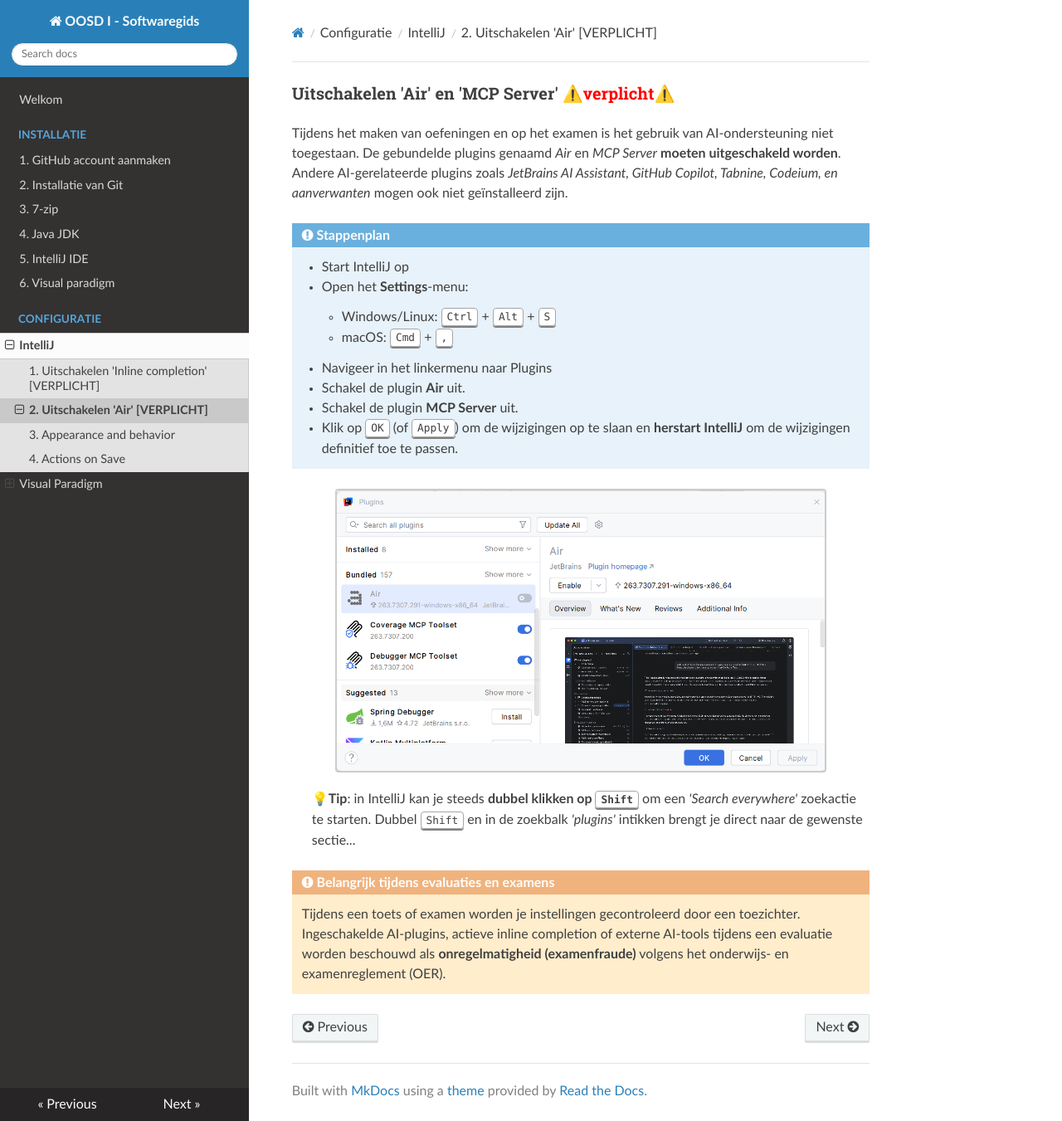
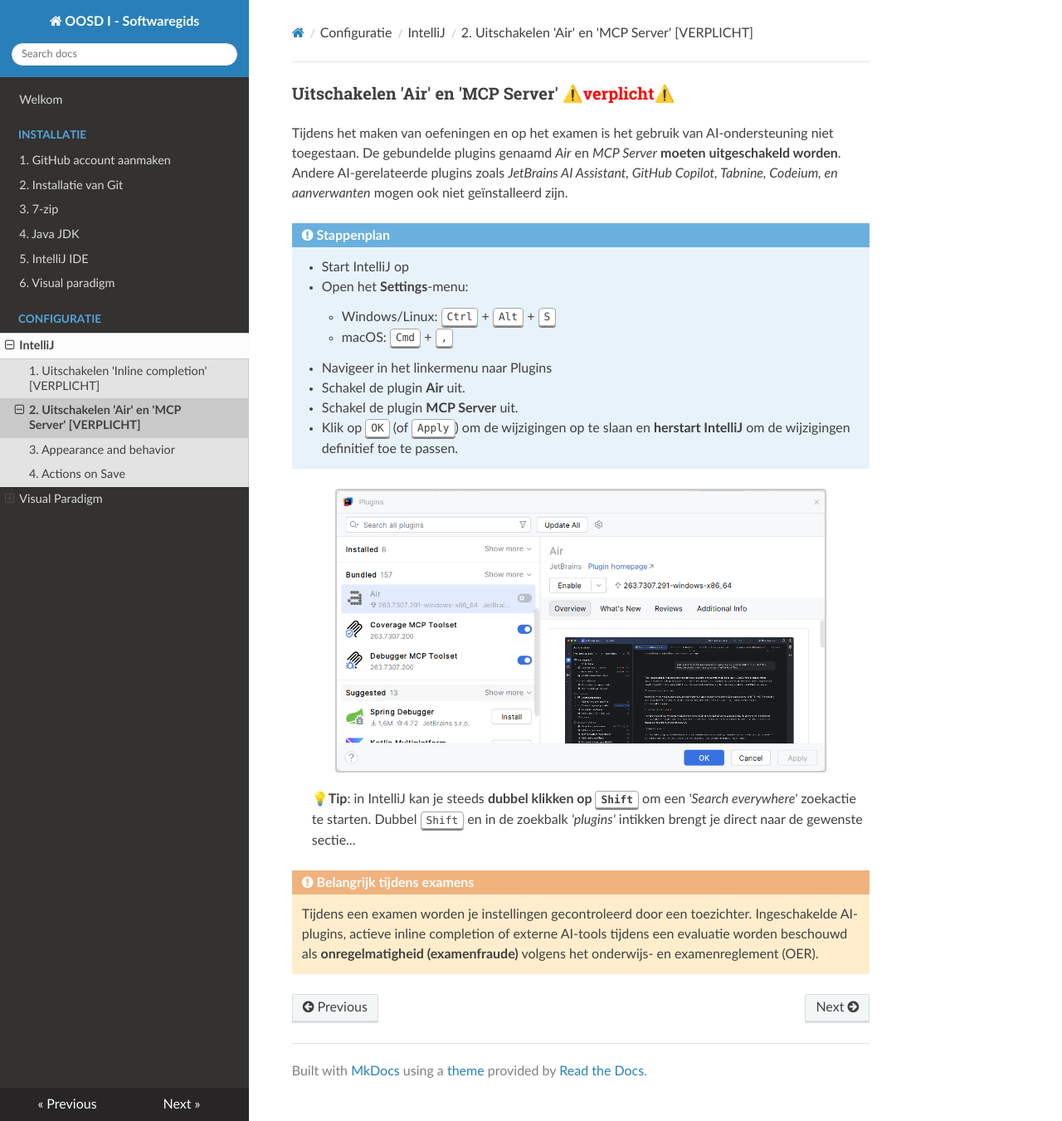
Before and after one commit to HoGent-OOSD-I/oosd-i-softwaregids, an MkDocs documentation site: the page built from docs/configuratie/intellij/air.md, in a window 1280 px wide and 1351 px high. Shown: the whole window at 83% size. Built offline with MkDocs 1.6.1, drawn with Linux system fonts in a browser that asks for light colours; nearby versions of some CDN libraries.

Commit message:
Titel disable Air en MCP Server aangepast

```diff
--- a/docs/configuratie/intellij/air.md
+++ b/docs/configuratie/intellij/air.md
@@ -17,5 +17,5 @@ Tijdens het maken van oefeningen en op het examen is het gebruik van AI-onderste
 
 > **💡Tip**: in IntelliJ kan je steeds **dubbel klikken op ++"Shift"++** om een _'Search everywhere'_ zoekactie te starten. Dubbel ++"Shift"++ en in de zoekbalk _'plugins'_ intikken brengt je direct naar de gewenste sectie...
 
-!!!warning "Belangrijk tijdens evaluaties en examens"
-    Tijdens een toets of examen worden je instellingen gecontroleerd door een toezichter. Ingeschakelde AI-plugins, actieve inline completion of externe AI-tools tijdens een evaluatie worden beschouwd als **onregelmatigheid (examenfraude)** volgens het onderwijs- en examenreglement (OER).
+!!!warning "Belangrijk tijdens examens"
+    Tijdens een examen worden je instellingen gecontroleerd door een toezichter. Ingeschakelde AI-plugins, actieve inline completion of externe AI-tools tijdens een evaluatie worden beschouwd als **onregelmatigheid (examenfraude)** volgens het onderwijs- en examenreglement (OER).
--- a/mkdocs.yml
+++ b/mkdocs.yml
@@ -27,7 +27,7 @@ nav:
   - Configuratie:
       - IntelliJ:
           - 1. Uitschakelen 'Inline completion' [VERPLICHT]: configuratie/intellij/intellij.md
-          - 2. Uitschakelen 'Air' [VERPLICHT]: configuratie/intellij/air.md
+          - 2. Uitschakelen 'Air' en 'MCP Server' [VERPLICHT]: configuratie/intellij/air.md
           - 3. Appearance and behavior: configuratie/intellij/projecten.md
           - 4. Actions on Save: configuratie/intellij/formatter.md
       - Visual Paradigm:
```
